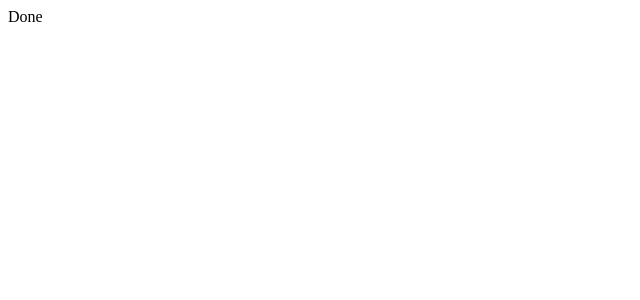
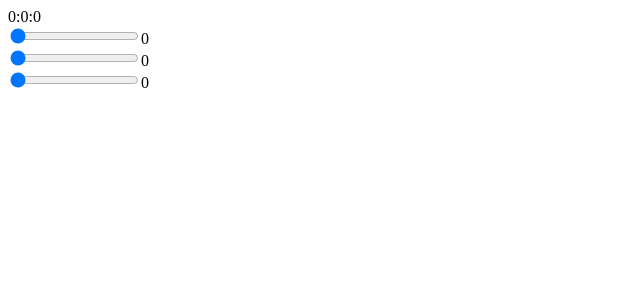
Before and after one commit to tanker327/react-practice, a React app: page / in a window 1280 px wide. Shown: the top 300 px of the page, without its empty margins (0-640 px from the left). Built offline with nearby package versions, Linux system fonts and the light colour scheme.

Commit message:
show how ref works:wq

```diff
--- a/App.js
+++ b/App.js
@@ -2,10 +2,44 @@ import React from 'react';
 import ReactDOM from 'react-dom';
 
 class App extends React.Component {
+    state = {
+        red:0,
+        blue:0,
+        green:0
+    }
+
+    update= (e)=>{
+        this.setState({
+            red:ReactDOM.findDOMNode(this.refs.red.refs.inp).value,
+            blue:ReactDOM.findDOMNode(this.refs.blue.refs.inp).value,
+            green:ReactDOM.findDOMNode(this.refs.green.refs.inp).value
+        });
+    }
+
     render() {
-        return <div>Done</div>;
+        return <div>
+            {this.state.red}:{this.state.blue}:{this.state.green}<br/>
+            <Slider ref="red" update={this.update} value={this.state.red} />
+            <Slider ref="blue" update={this.update} value={this.state.blue} />
+            <Slider ref="green" update={this.update} value={this.state.green} />
+        </div>;
     }
 }
+
+class Slider extends  React.Component {
+
+    render(){
+        return (
+            <div>
+                <input ref="inp" type="range" min="0" max="255" value={this.props.value} onChange={this.props.update}/>
+                <span>{this.props.value}</span>
+                <br/>
+            </div>
+        );
+    }
+}
+
+
 
 ReactDOM.render(<App />, document.getElementById('app'));
 
```
